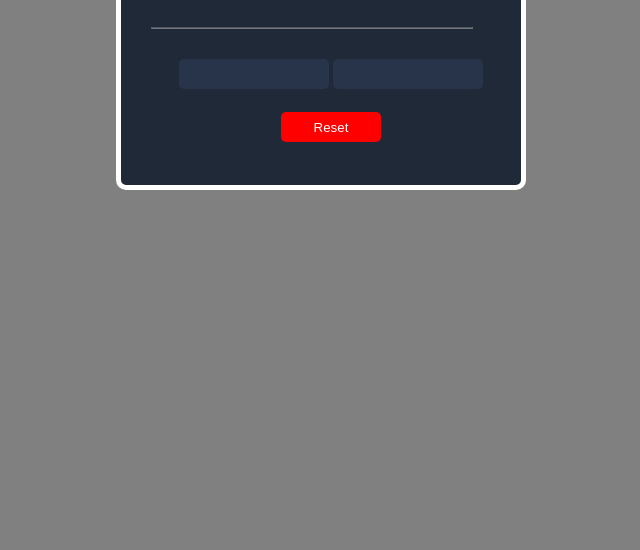
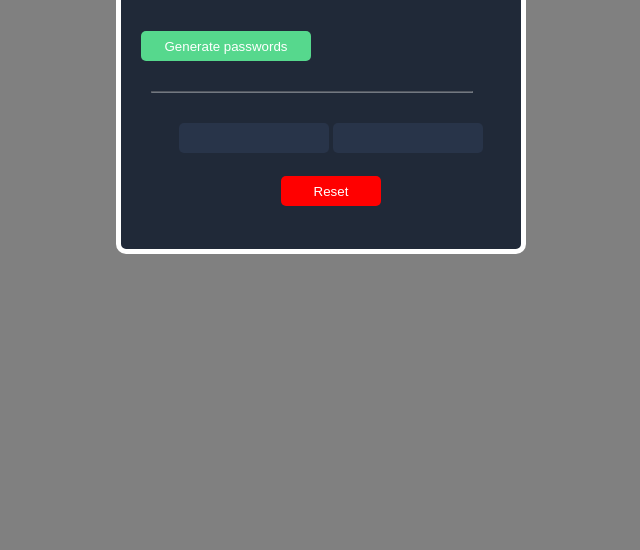
Before and after one commit to Esinnation/Random-Password-Generator, a plain HTML site: page index.html in a window 1280 px wide. Shown: the part 250-800 px from the top of the page, without its empty margins (319-959 px from the left). Drawn offline with Linux system fonts and the light colour scheme.

Commit message:
Adjust the margin of the container

```diff
--- a/style.css
+++ b/style.css
@@ -13,6 +13,7 @@ body {
     border-radius: 10px;
     height: 380px;
     width: 400px;
+    margin: 5%;
 
 }
 .holder{
```
